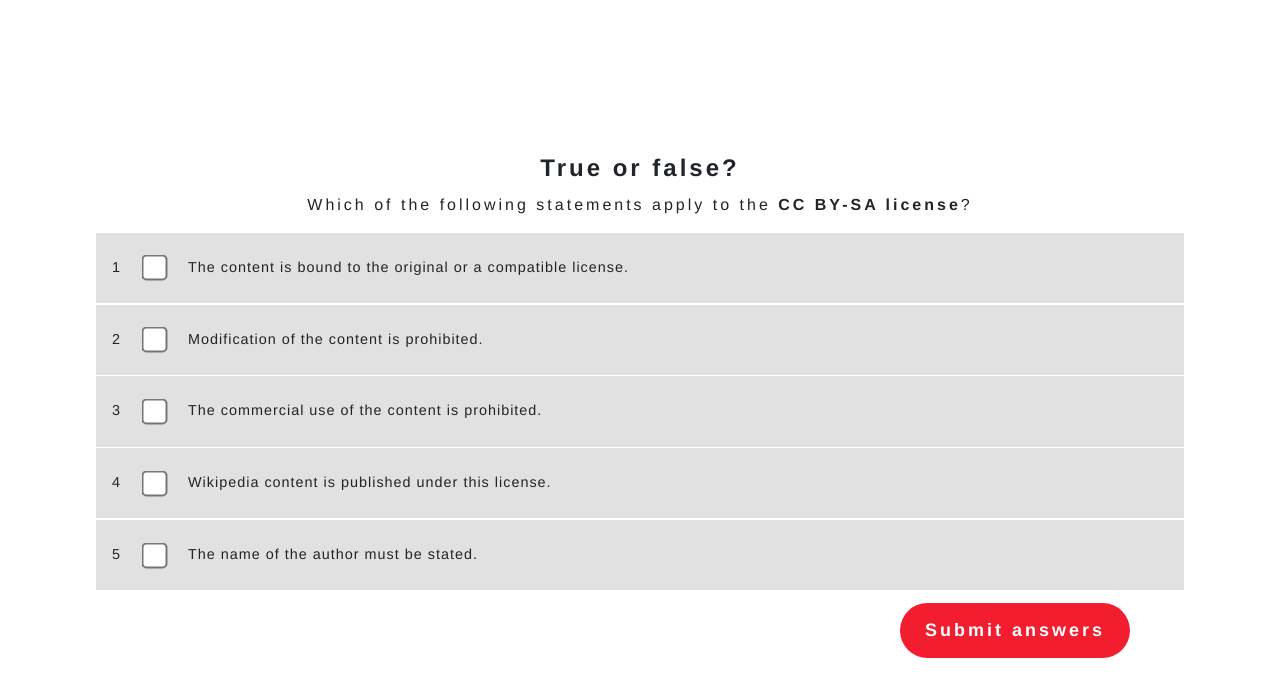
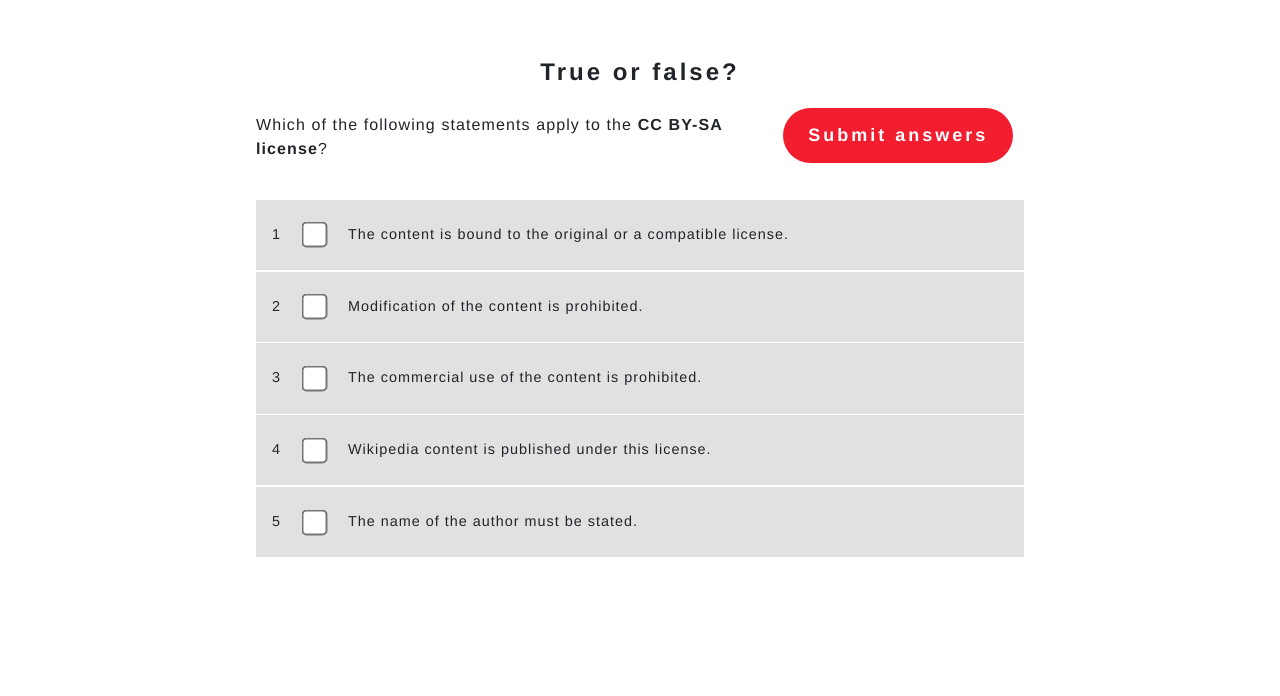
Before and after one commit to ViviZa/lawyer-dude, a React (Create React App) app: page /jailgame1 in a window 1280 px wide. Both pictures are taken after a click on the button 673 px from the left and 750 px from the top of the page. Shown: the top 696 px of the page. Built offline with nearby package versions, Linux system fonts and the light colour scheme.

Commit message:
Adjust JailGame1 styling for small desktops

```diff
--- a/src/games/JailGameOne.jsx
+++ b/src/games/JailGameOne.jsx
@@ -92,18 +92,20 @@ class JailGameOne extends Component {
           {(panels[textIndex] !== undefined && panels[textIndex].question !== undefined) ? (
           <div className="jailgametwo-container">
             <h1>{headline}</h1>
-            <div className="question" dangerouslySetInnerHTML={{ __html: panels[textIndex].question}}></div>
             <div className="quizQuestions">
-                <p>{correctAnswersText}</p>
-                <QuizQuestion key={"question1"+textIndex} ref={this.child1} option={panels[textIndex].choices[0]} rightAnswers={panels[textIndex].correctAnswers} />
-                <QuizQuestion key={"question2"+textIndex}  ref={this.child2} option={panels[textIndex].choices[1]} rightAnswers={panels[textIndex].correctAnswers}/>
-                <QuizQuestion key={"question3"+textIndex}  ref={this.child3} option={panels[textIndex].choices[2]} rightAnswers={panels[textIndex].correctAnswers}/>
-                <QuizQuestion key={"question4"+textIndex}  ref={this.child4} option={panels[textIndex].choices[3]} rightAnswers={panels[textIndex].correctAnswers}/>
-                <QuizQuestion key={"question5"+textIndex}  ref={this.child5} option={panels[textIndex].choices[4]} rightAnswers={panels[textIndex].correctAnswers}/>
+              <div className="quiz-topsection">
+                <div className="question" dangerouslySetInnerHTML={{ __html: panels[textIndex].question}}></div>
                 <div className="quiz-btn-container">
                   <button className="quiz-btn" onClick={this.validate}>Submit answers</button>
                 </div>
               </div>
+              <p>{correctAnswersText}</p>
+              <QuizQuestion key={"question1"+textIndex} ref={this.child1} option={panels[textIndex].choices[0]} rightAnswers={panels[textIndex].correctAnswers} />
+              <QuizQuestion key={"question2"+textIndex}  ref={this.child2} option={panels[textIndex].choices[1]} rightAnswers={panels[textIndex].correctAnswers}/>
+              <QuizQuestion key={"question3"+textIndex}  ref={this.child3} option={panels[textIndex].choices[2]} rightAnswers={panels[textIndex].correctAnswers}/>
+              <QuizQuestion key={"question4"+textIndex}  ref={this.child4} option={panels[textIndex].choices[3]} rightAnswers={panels[textIndex].correctAnswers}/>
+              <QuizQuestion key={"question5"+textIndex}  ref={this.child5} option={panels[textIndex].choices[4]} rightAnswers={panels[textIndex].correctAnswers}/>
+            </div>
               {
               (textIndex + 1 < panels.length  && buttonClicked === true) ? (
                   <div className="buttoncontainer">
--- a/src/games/JailGameTwo.jsx
+++ b/src/games/JailGameTwo.jsx
@@ -119,9 +119,9 @@ class JailGameTwo extends Component {
     return (
       <div className="jailgametwo-container">
         <DndProvider backend={HTML5Backend}>
-          <div className="jailgame-text">
+          <h1>
             Drag and drop the correct icons to the license modules.
-          </div>
+          </h1>
           <div className="images-container">
             {images.map(({ src, type }, index) => (
               <Box src={src} type={type} key={index} />
--- a/src/styles/_buttons.scss
+++ b/src/styles/_buttons.scss
@@ -230,6 +230,13 @@
 		margin: 0.6em 3em;
 	}
 
+	.jailgametwo-container {
+
+		.quiz-btn {
+			margin: 0.6em;
+		}
+	}
+
 	.BackButton, .btn_inactive {
 		height: 55px;
 		width: 55px;
--- a/src/styles/_jailgametwo.scss
+++ b/src/styles/_jailgametwo.scss
@@ -12,10 +12,6 @@
 
 .cc-icon {
     margin: auto;
-}
-
-.jailgame-text {
-  font-size: 25px;
 }
 
 .images-container {
@@ -79,3 +75,12 @@
   width: inherit;
   margin-top: 1.5em;
 }
+
+@media (min-width: 1260px) and (max-width: 1440px) {
+
+  .jailgametwo-container {
+    width: 50rem;
+    margin: 2em auto;
+  }
+
+}
--- a/src/styles/_pagecontent.scss
+++ b/src/styles/_pagecontent.scss
@@ -584,7 +584,9 @@ ol {
 		width: 100%;
 
 		.question {
+			font-size: 16px;
 			margin-top: 1em;
+			width: 30em;
 		}
 
 		.quizQuestion {
--- a/src/styles/_svgs.scss
+++ b/src/styles/_svgs.scss
@@ -339,4 +339,12 @@
 	// 		margin: 4.5em 3em 0 0;
 	// 	}
 	// }
+
+	.jailgame-intro-container {
+
+		.speechlawyer-container {
+			margin-top: 1em;
+			margin-right: -9.5em;
+		}
+	}
 }
```
